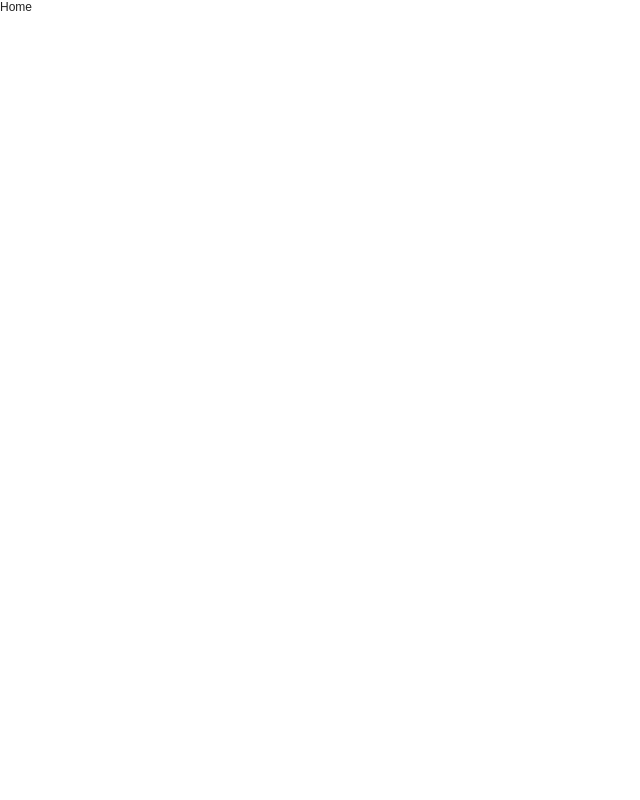
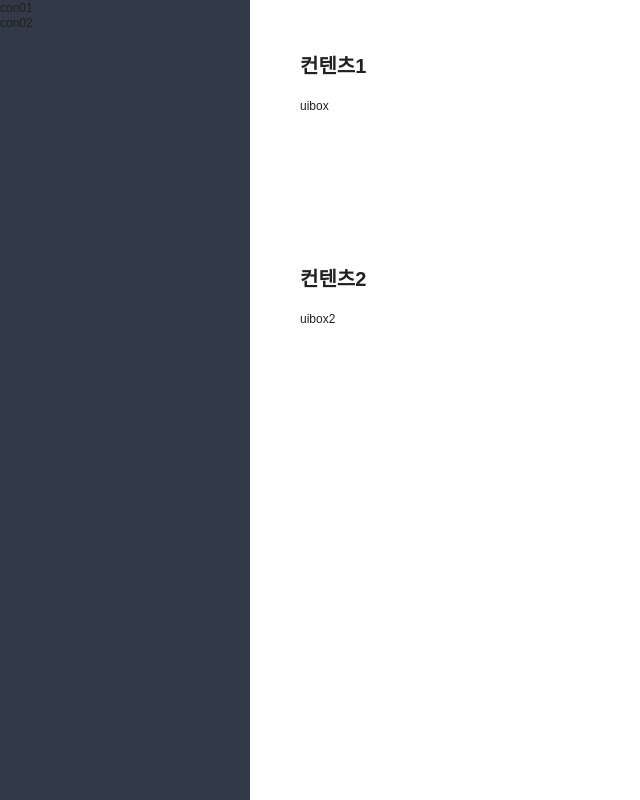
Before and after one commit to JeongrakChoi/react-ui-components, a React (Create React App) app: page /home in a window 1280 px wide. Shown: the whole page, without its empty margins (0-640 px from the left). Built offline with nearby package versions, Linux system fonts and the light colour scheme; a web font is replaced by a local one.

Commit message:
레이아웃 정리

```diff
--- a/src/App.tsx
+++ b/src/App.tsx
@@ -1,7 +1,5 @@
 import React from 'react';
 import { BrowserRouter, Route, Routes, Navigate } from 'react-router-dom';
-
-import Main from './pages/main/Main';
 
 import HomeRoutes from './routes/HomeRoutes';
 
@@ -12,8 +10,8 @@ const App = () => {
     <div className="App">
       <BrowserRouter>
         <Routes>
-          <Route path="/" element={<Navigate to="/home/main" replace />} />
-          <Route path="/home/*" element={<HomeRoutes />} />
+          <Route path="/" element={<Navigate to="/home" replace />} />
+          <Route path="/home" element={<HomeRoutes />} />
         </Routes>
       </BrowserRouter>
     </div>
--- a/src/assets/scss/base/_layout.scss
+++ b/src/assets/scss/base/_layout.scss
@@ -1,86 +1,24 @@
-/* wrap */
-.wrap {
-  position: relative;
-  padding-top: env(safe-area-inset-top);
-  padding-bottom: env(safe-area-inset-bottom);
-
-  .header + & {
-    padding-top: calc(env(safe-area-inset-top) + 60px);
-  }
-
-  &.fullScreen {
-    height: 100%;
-  }
-}
-
-/* inner content */
-.innerContent {
-  position: relative;
-  padding: 20px;
-  box-sizing: border-box;
-
-  .fullScreen & {
-    height: 100%;
-  }
-}
-
-/* inner-over 100% content */
-.innerOver {
-  margin: 0 -20px;
-}
-
-/* header */
-.header {
+/* lnb */
+.lnb {
   position: fixed;
   left: 0;
   top: 0;
-  width: 100%;
-  background: $color-white;
-  padding-top: calc(env(safe-area-inset-top));
-  --padding-top: calc(env(safe-area-inset-top));
+  bottom: 0;
+  width: 250px;
   z-index: 10;
-  box-shadow: 0px 6px 60px rgba(0, 0, 0, 0.04);
+  background-color: #313a46;
+  overflow: auto;
+}
 
-  .headerPlace {
-    position: relative;
-    height: 60px;
-    background: $color-white;
-    display: flex;
-    align-items: center;
-    padding: 0 20px;
-  }
-
-  .headerTitle {
-    position: relative;
-    width: 100%;
-    margin: 0;
-    font-size: 23px;
-    font-weight: 700;
-    color: $color-black;
-    display: flex;
-    justify-content: space-between;
-
-    img {
-      vertical-align: middle;
-      position: relative;
-      top: -2px;
-      margin-left: 3px;
-    }
-  }
-
-  .leftBtn {
-    margin-right: 10px;
-    cursor: pointer;
-  }
-
-  .rightBtn {
-    margin-left: 10px;
-    cursor: pointer;
-  }
-
-  .headerProgress {
-    margin: 0 10px;
-    --progress-background: #f6e44c;
-    --buffer-background: #f5f5f5;
-  }
+/* container */
+.container {
+  position: fixed;
+  left: 250px;
+  top: 0;
+  bottom: 0;
+  width: calc(100% - 250px);
+  padding: 50px;
+  box-sizing: border-box;
+  background-color: #fff;
+  overflow: auto;
 }
--- /dev/null
+++ b/src/assets/scss/components/_uibox.scss
@@ -0,0 +1,17 @@
+.uiBox {
+  position: relative;
+  margin-bottom: 150px;
+
+  > h2 {
+    font-size: 20px;
+    font-weight: 700;
+  }
+
+  .con {
+    margin-top: 20px;
+  }
+
+  &:nth-last-child(1) {
+    margin-bottom: 0;
+  }
+}
--- a/src/assets/scss/ui.scss
+++ b/src/assets/scss/ui.scss
@@ -5,8 +5,9 @@
 @import 'base/_variables';
 @import 'base/_common';
 @import 'base/_layout';
-@import 'base/animate';
+@import 'base/_animate';
 
 //Components
+@import 'components/_uibox';
 
 //PAGES
--- a/src/components/layout/Lnb.tsx
+++ b/src/components/layout/Lnb.tsx
@@ -3,16 +3,21 @@ import { useEffect, useState } from 'react';
 import { useLocation, useNavigate, Link, NavLink } from 'react-router-dom';
 
 const Lnb = () => {
-  const location = useLocation();
-  const navigate = useNavigate();
+  const handleLinkClick = (id: any) => {
+    const element = document.getElementById(id);
+    if (element) {
+      element.scrollIntoView({ behavior: 'smooth' });
+    }
+  };
 
   return (
     <nav className="lnb">
       <ul>
         <li>
-          <Link to="/" className={location.pathname === '/' ? 'active' : ''}>
-            Home
-          </Link>
+          <button onClick={() => handleLinkClick('con01')}>con01</button>
+        </li>
+        <li>
+          <button onClick={() => handleLinkClick('con02')}>con02</button>
         </li>
       </ul>
     </nav>
--- /dev/null
+++ b/src/components/ui/UiBox.tsx
@@ -0,0 +1,20 @@
+import React from 'react';
+
+type UiBoxProps = {
+  title?: string;
+  children?: React.ReactNode;
+  idName?: string;
+  className?: string;
+  onClick?: () => void;
+};
+
+const UiBox = ({ title, children, idName, className, onClick }: UiBoxProps) => {
+  return (
+    <div id={idName} className={`uiBox ${className}`} onClick={onClick}>
+      <h2>{title}</h2>
+      <div className="con">{children}</div>
+    </div>
+  );
+};
+
+export default UiBox;
--- /dev/null
+++ b/src/pages/Home.tsx
@@ -0,0 +1,22 @@
+import { useEffect, useState } from 'react';
+import { useNavigate } from 'react-router-dom';
+
+import UiBox from '../components/ui/UiBox';
+
+const Home = () => {
+  return (
+    <>
+      <div className="container">
+        <UiBox idName="con01" title="컨텐츠1">
+          uibox
+        </UiBox>
+
+        <UiBox idName="con02" title="컨텐츠2">
+          uibox2
+        </UiBox>
+      </div>
+    </>
+  );
+};
+
+export default Home;
--- a/src/pages/main/Main.tsx
+++ /dev/null
@@ -1,14 +0,0 @@
-import { useEffect, useState } from 'react';
-import { useNavigate } from 'react-router-dom';
-
-const Main = () => {
-  const navigate = useNavigate();
-
-  return (
-    <>
-      <div className="waefw">wefwef</div>
-    </>
-  );
-};
-
-export default Main;
--- a/src/routes/HomeRoutes.tsx
+++ b/src/routes/HomeRoutes.tsx
@@ -3,14 +3,15 @@ import { Route, Routes } from 'react-router-dom';
 
 import Lnb from '../components/layout/Lnb';
 
-import Main from '../pages/main/Main';
+import Home from '../pages/Home';
 
 const HomeRoutes = () => {
   return (
     <>
       <Lnb />
       <Routes>
-        <Route path="main" element={<Main />}></Route>
+        {/* <Route path="home" element={<Home />}></Route> */}
+        <Route path="/" element={<Home />}></Route>
       </Routes>
     </>
   );
```
Also changed, not shown: src/components/layout/Header.tsx (deleted, +0 -9 lines).
